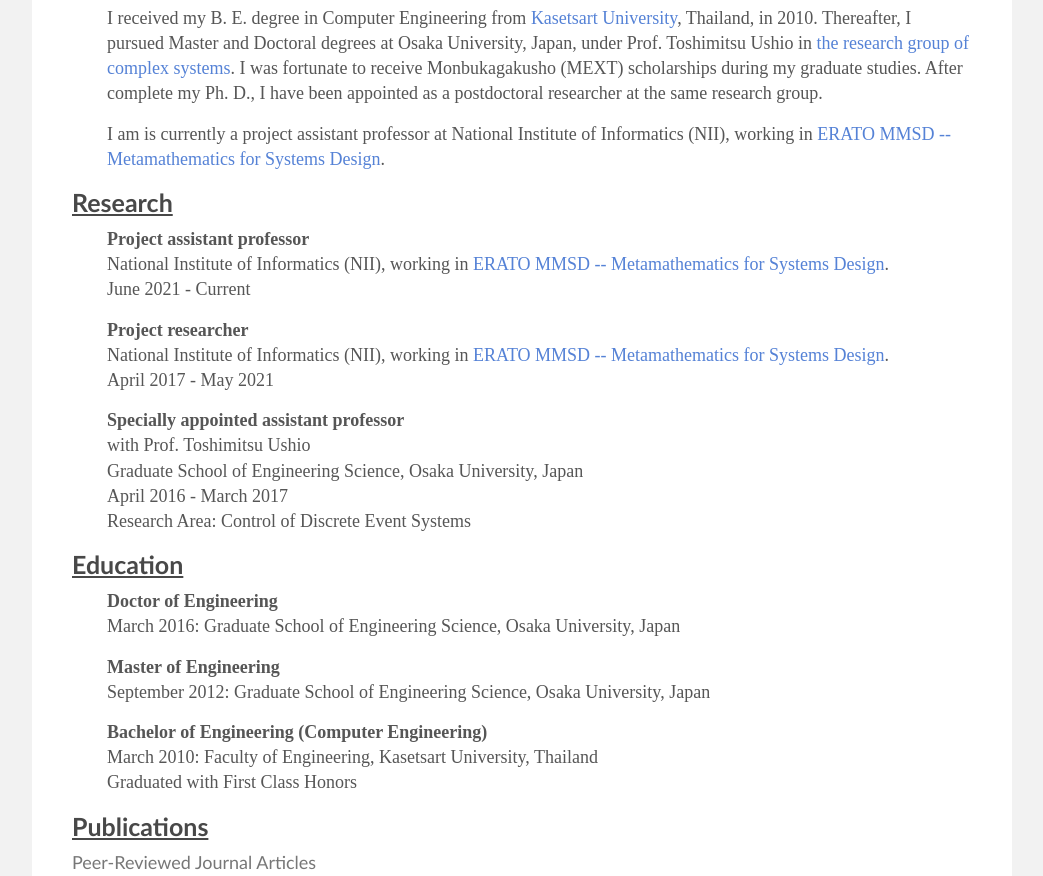
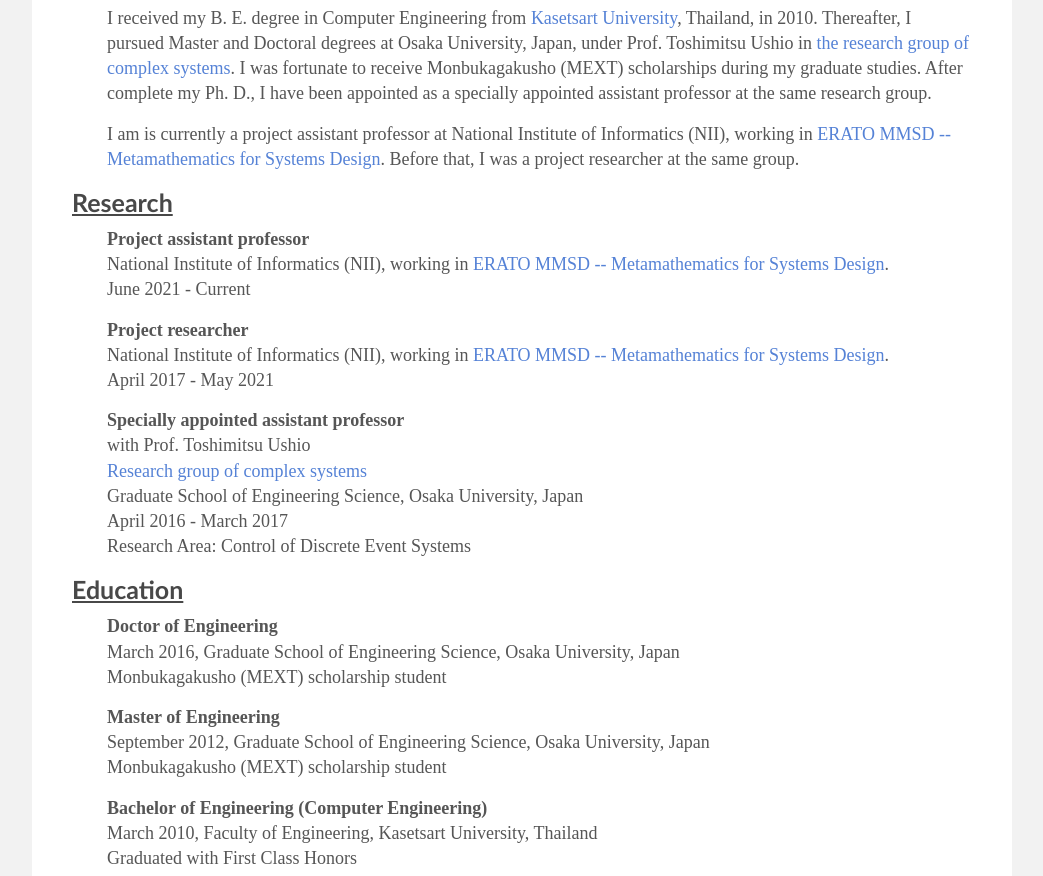
Before and after one commit to psasinee/psasinee.github.io, a plain HTML site: page index.html in a window 1280 px wide. Shown: the part 380-1256 px from the top of the page, without its empty margins (18-1061 px from the left). Drawn offline with Linux system fonts and the light colour scheme.

Commit message:
Update index.html

```diff
--- a/index.html
+++ b/index.html
@@ -69,10 +69,11 @@ I like anime, running, and cycling. :-)
 I received my B. E. degree in Computer Engineering from <a href="https://www.cpe.ku.ac.th/?lang=en"> Kasetsart University</a>, Thailand, in 2010.
 Thereafter, I pursued Master and Doctoral degrees at Osaka University, Japan, under Prof. Toshimitsu Ushio in <a href="http://ushiolab.sys.es.osaka-u.ac.jp/index-jp.html"> the research group of complex systems</a>.
 I was fortunate to receive Monbukagakusho (MEXT) scholarships during my graduate studies.
-After complete my Ph. D., I have been appointed as a postdoctoral researcher at the same research group.
+After complete my Ph. D., I have been appointed as a specially appointed assistant professor at the same research group.
 </p>
 <p>
 I am is currently a project assistant professor at National Institute of Informatics (NII), working in <a href="http://group-mmm.org/eratommsd/index.html">ERATO MMSD -- Metamathematics for Systems Design</a>.
+Before that, I was a project researcher at the same group.
 </p>
 </section>
 
@@ -96,6 +97,7 @@ April 2017 - May 2021<br />
 
 
 <p><span itemprop="alumniOf"><b>Specially appointed assistant professor</b><br /> with Prof. Toshimitsu Ushio</span> <br />
+<a href="http://ushiolab.sys.es.osaka-u.ac.jp/index-jp.html"> Research group of complex systems</a><br />
 Graduate School of Engineering Science, Osaka University, Japan <br />
 April 2016 - March 2017<br />
 Research Area: Control of Discrete Event Systems
@@ -104,15 +106,17 @@ Research Area: Control of Discrete Event Systems
 <h2>Education</h2>
 
 <p><span itemprop="alumniOf"><b>Doctor of Engineering</b></span> <br />
-March 2016: Graduate School of Engineering Science, Osaka University, Japan
+March 2016, Graduate School of Engineering Science, Osaka University, Japan <br />
+Monbukagakusho (MEXT) scholarship student
 </p>
 
 <p><span itemprop="alumniOf"><b>Master of Engineering</b></span> <br />
-September 2012: Graduate School of Engineering Science, Osaka University, Japan
+September 2012, Graduate School of Engineering Science, Osaka University, Japan <br />
+Monbukagakusho (MEXT) scholarship student
 </p>
 
 <p><span itemprop="alumniOf"><b>Bachelor of Engineering (Computer Engineering)</b></span> <br />
-March 2010: Faculty of Engineering, Kasetsart University, Thailand <br />
+March 2010, Faculty of Engineering, Kasetsart University, Thailand <br />
 Graduated with First Class Honors
 </p>
 
@@ -174,7 +178,7 @@ vol. 26, no. 5, pp. 147-155, May 2013, [in Japanese].
 <span itemprop="name">
 Sasinee Pruekprasert, Clovis Eberhart, Jérémy Dubut,''Fast Synthesis for Symbolic Self-triggered Control under Right-recursive LTL Specifications,''
 Proceedings of the 60th IEEE Conference on Decision and Control
-(IEEE-CDC 2021), pp. 1321-1328, December 2021. (<a href="https://arxiv.org/abs/2103.16122" itemprop="url"> Preprint</a>)
+(IEEE-CDC 2021), pp. 1321-1328, December 2021. (<a href="https://arxiv.org/abs/2103.16122" itemprop="url">Preprint</a>)
 </span>
 <p itemscope itemtype="http://schema.org/Article">
 
@@ -182,7 +186,7 @@ Proceedings of the 60th IEEE Conference on Decision and Control
 
 <span itemprop="name">
 Sasinee Pruekprasert and Kai Cai, ''Local opacity verification for distributed discrete event systems,''
-in Proceedings of the 60th IEEE Conference on Decision and Control (IEEE-CDC 2021), pp. 7015-7020, December 2021. (<a href="https://arxiv.org/abs/2112.10416" itemprop="url"> Preprint</a>)
+in Proceedings of the 60th IEEE Conference on Decision and Control (IEEE-CDC 2021), pp. 7015-7020, December 2021. (<a href="https://arxiv.org/abs/2112.10416" itemprop="url">Preprint</a>)
 </span>
 <p itemscope itemtype="http://schema.org/Article">
 
@@ -191,21 +195,24 @@ in Proceedings of the 60th IEEE Conference on Decision and Control (IEEE-CDC 202
 <p itemscope itemtype="http://schema.org/Article">
 Sasinee Pruekprasert, Clovis Eberhart, Jérémy Dubut, (<a href="https://ieeexplore.ieee.org/document/9305387" itemprop="url">''Symbolic Self-triggered Control of Continuous-time Non-deterministic Systems without Stability Assumptions for 2-
 LTL Specifications</a>,'' in Proceedings of the 16th International
-Conference on Control, Automation, Robotics and Vision (ICARCV 2020), pp. 548-554, December 2020. (Best paper finalist) (<a href="https://arxiv.org/abs/2010.11663" itemprop="url"> Preprint</a>)
+Conference on Control, Automation, Robotics and Vision (ICARCV 2020), pp. 548-554, December 2020. (Best paper finalist)
+	(<a href="https://arxiv.org/abs/2010.11663" itemprop="url">Preprint</a>)
 </span>
 <p itemscope itemtype="http://schema.org/Article">
 
 <span itemprop="name">
 Sasinee Pruekprasert, Toru Takisaka, Clovis Eberhart, Ahmet Cetinkaya, Jérémy Dubut,
 ''Moment Propagation of Discrete-Time Stochastic Polynomial Systems using Truncated Carleman Linearization,''
-in Proceedings of the 21st IFAC World Congress (IFAC 2020), IFAC-PapersOnLine, vol. 53, no. 2, pp. 14462-14469, July 2020.(<a href="https://arxiv.org/abs/1911.12683" itemprop="url"> Preprint</a>)
+in Proceedings of the 21st IFAC World Congress (IFAC 2020), IFAC-PapersOnLine, vol. 53, no. 2, pp. 14462-14469, July 2020.
+	(<a href="https://arxiv.org/abs/1911.12683" itemprop="url">Preprint</a>)
 </span>
 <p itemscope itemtype="http://schema.org/Article">
 
 <span itemprop="name">
 Sasinee Pruekprasert, Xiao-Yi Zhang, Jérémy Dubut, Chao Huang, and Masako Kishida,
 	<a href="https://ieeexplore.ieee.org/document/8917132" itemprop="url">''Decision Making for Autonomous Vehicles at Unsignalized Intersection in Presence of Malicious Vehicles,''</a>
-	in Proceedings of 22nd IEEE Intelligent Transportation Systems Conference (ITSC 2019), pp. 2299-2304, October 2019.(<a href="https://arxiv.org/abs/1904.10158" itemprop="url"> Preprint</a>)
+	in Proceedings of 22nd IEEE Intelligent Transportation Systems Conference (ITSC 2019), pp. 2299-2304, October 2019.
+	(<a href="https://arxiv.org/abs/1904.10158" itemprop="url">Preprint</a>)
 </span>
 <p itemscope itemtype="http://schema.org/Article">
 
```
